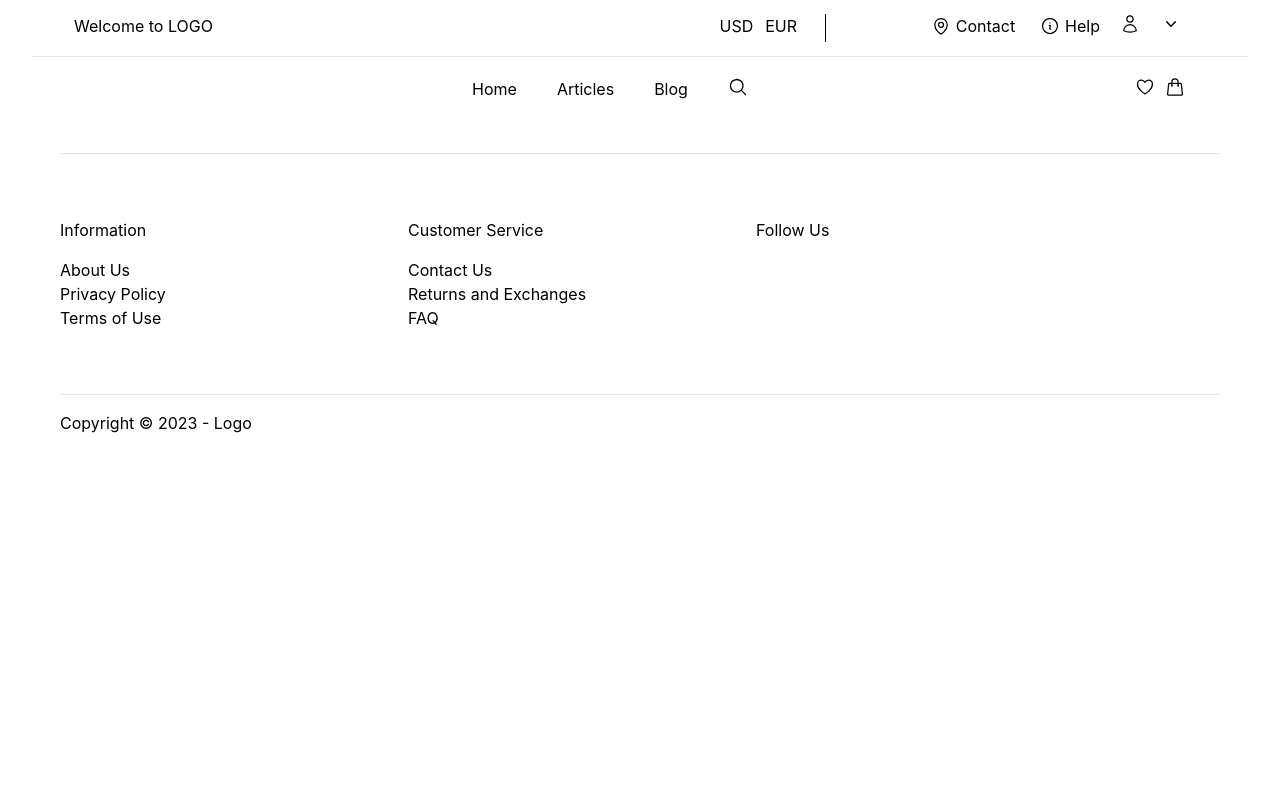
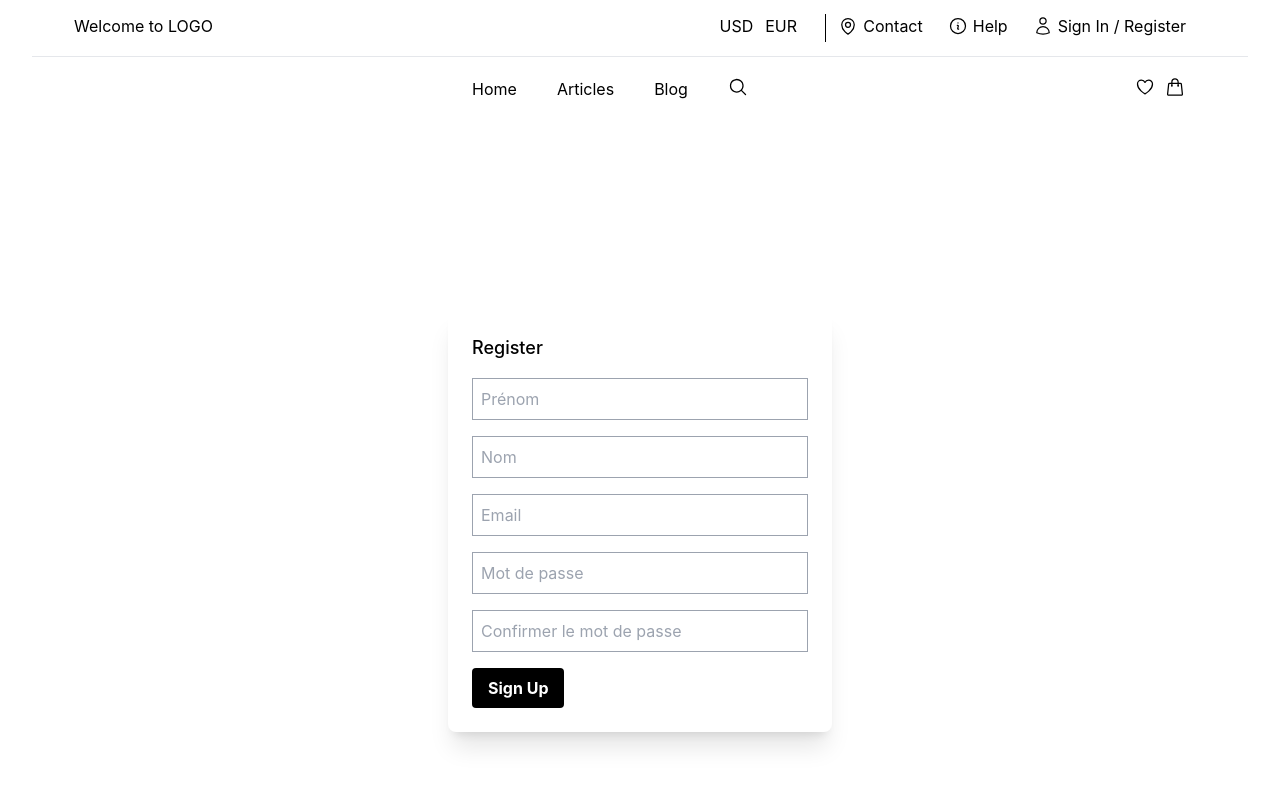
Before and after one commit to AkuseruW/ecommerceDjango, a React (Create React App) app in the folder frontend/: page /register in a window 1280 px wide. Shown: the top 800 px of the page. Built offline with nearby package versions, Linux system fonts and the light colour scheme.

Commit message:
correction verif if user is log

```diff
--- a/frontend/src/App.js
+++ b/frontend/src/App.js
@@ -6,6 +6,8 @@ import ArticlePages from './pages/ArticlePages';
 // import ArticlesListPages from './pages/ArticlesListPages';
 import CartPages from './pages/CartPages';
 import LoginPages from './pages/authentication/LoginPages';
+import RegistrationPages from './pages/authentication/RegistrationPages';
+
 import { BrowserRouter as Router, Route } from 'react-router-dom'
 import React, { useEffect } from 'react'
 import { useDispatch } from 'react-redux';
@@ -18,10 +20,10 @@ function App() {
 
   useEffect(() => {
     const cartItems = localStorage.getItem('cartItems')
-    dispatch(loadCart(JSON.parse(cartItems) || []))
+    dispatch(loadCart(JSON.parse(cartItems) || null))
 
     const authUserInfo = localStorage.getItem('userInfo')
-    dispatch(loadAuthUser(JSON.parse(authUserInfo) || []))
+    dispatch(loadAuthUser(JSON.parse(authUserInfo) || null))
   }, [dispatch])
 
   return (
@@ -34,6 +36,8 @@ function App() {
         <Route path='/article/:slug' element={<ArticlePages />} />
         <Route path='/cart' element={<CartPages />} />
         <Route path='/login' element={<LoginPages />} />
+        <Route path='/register' element={<RegistrationPages />} />
+
       </Routes>
 
       <Footer />
--- a/frontend/src/actions/userActions.js
+++ b/frontend/src/actions/userActions.js
@@ -3,11 +3,14 @@ import {
     USER_LOGIN_REQUEST,
     USER_LOGIN_SUCCESS,
     USER_LOGIN_FAIL,
+    LOAD_USER_IF_EXIST,
+
+    USER_REGISTER_REQUEST,
+    USER_REGISTER_SUCCESS,
+    USER_REGISTER_FAIL,
 
     USER_LOGOUT,
-    USER_DETAILS_RESET,
 
-    LOAD_USER_IF_EXIST,
 } from "../constants/userConstants";
 
 export const login = (email, password) => async (dispatch) => {
@@ -45,14 +48,47 @@ export const login = (email, password) => async (dispatch) => {
     }
 }
 
-export const loadAuthUser = (authUserInfo) => {
-    return { type: LOAD_USER_IF_EXIST, payload: authUserInfo }
+export const loadAuthUser = (userLogin) => {
+    return { type: LOAD_USER_IF_EXIST, payload: userLogin }
 }
 
 export const logout = () => (dispatch) => {
     localStorage.removeItem('userInfo')
     dispatch({ type: USER_LOGOUT })
-    dispatch({ type: USER_DETAILS_RESET })
-    dispatch({ type: ORDER_LIST_MY_RESET })
-    dispatch({ type: USER_LIST_RESET })
 }
+
+
+export const register = (name, lastname, email, password) => async (dispatch) => {
+    try{
+        dispatch({
+            type:USER_REGISTER_REQUEST,
+        })
+
+        const config = {
+            headers:{
+                'Content-type': 'application/json'
+            }
+        }
+
+        const {data} = await axios.post(
+            'api/users/register/',
+            {'name': name, 'lastname':lastname, 'username': email, 'password': password},
+            config
+        )
+
+        dispatch({
+            type:USER_REGISTER_SUCCESS,
+            payload:data
+        })
+
+        localStorage.setItem('userInfo', JSON.stringify(data))
+
+    }catch(error){
+        dispatch({
+            type:USER_REGISTER_FAIL,
+            payload:error.response && error.response.data.message
+            ? error.response.data.message
+            : error.message,
+        })
+    }
+}
--- a/frontend/src/components/Dropdown.js
+++ b/frontend/src/components/Dropdown.js
@@ -1,10 +1,10 @@
 import { Fragment } from 'react'
-import { useDispatch, useSelector } from 'react-redux'
+import { useDispatch } from 'react-redux'
 import { Menu, Transition } from '@headlessui/react'
 import { ChevronDownIcon } from '@heroicons/react/20/solid'
 import { HiOutlineUser } from "react-icons/hi2"
 import { Link } from 'react-router-dom'
-// import {}
+import { logout } from '../actions/userActions'
 
 
 function classNames(...classes) {
@@ -14,9 +14,9 @@ function classNames(...classes) {
 export default function Dropdown(props) {
   const dispatch = useDispatch()
 
-    const logoutHandler = () => {
-        dispatch(logout())
-    }
+  const logoutHandler = () => {
+    dispatch(logout())
+  }
 
   console.log(props.authUserInfo.name)
   return (
@@ -56,8 +56,10 @@ export default function Dropdown(props) {
           </div>
 
           <div className="py-1">
-            <Menu.Item onClick={logoutHandler}>
-              Logout
+            <Menu.Item>
+              <Link onClick={logoutHandler}>
+                Logout
+              </Link>
             </Menu.Item>
           </div>
 
--- a/frontend/src/components/Header.js
+++ b/frontend/src/components/Header.js
@@ -3,11 +3,11 @@ import { Link, NavLink } from "react-router-dom";
 import { HiOutlineShoppingBag, HiOutlineInformationCircle, HiOutlineUser, HiOutlineMapPin, HiOutlineHeart, HiMagnifyingGlass } from "react-icons/hi2";
 import Headroom from 'react-headroom'
 import Dropdown from './Dropdown'
-import { useDispatch, useSelector } from 'react-redux'
+import { useSelector } from 'react-redux'
 
 
 function Header() {
-    const authUserInfo = useSelector(state => state.userLogin.authUserInfo);
+    const authUserInfo = useSelector(state => state.userLogin.userInfo);
 
     return (
         <header>
--- a/frontend/src/constants/userConstants.js
+++ b/frontend/src/constants/userConstants.js
@@ -3,6 +3,11 @@ export const USER_LOGIN_SUCCESS = 'USER_LOGIN_SUCCESS'
 export const USER_LOGIN_FAIL = 'USER_LOGIN_FAIL'
 export const LOAD_USER_IF_EXIST = 'LOAD_USER_IF_EXIST'
 
+export const USER_REGISTER_REQUEST = 'USER_REGISTER_REQUEST'
+export const USER_REGISTER_SUCCESS = 'USER_REGISTER_SUCCESS'
+export const USER_REGISTER_FAIL = 'USER_REGISTER_FAIzL'
+
+
 
 export const USER_LOGOUT = 'USER_LOGOUT'
 export const USER_DETAILS_RESET = 'USER_DETAILS_RESET'
--- a/frontend/src/pages/authentication/RegistrationPages.js
+++ b/frontend/src/pages/authentication/RegistrationPages.js
@@ -0,0 +1,73 @@
+import React, { useState, useEffect } from 'react'
+import { useDispatch, useSelector } from 'react-redux'
+import { useNavigate } from 'react-router-dom';
+import { register } from '../../actions/userActions';
+
+
+function RegistrationPages({ location }) {
+    const [name, setName] = useState('')
+    const [lastname, setLastName] = useState('')
+    const [email, setEmail] = useState('')
+    const [password, setPassword] = useState('')
+    const [confirmPassword, setConfirmPassword] = useState('')
+    const [message, setMessage] = useState('')
+
+    const emailRegex = /^\w+([.-]?\w+)*@\w+([.-]?\w+)*(\.\w{2,3})+$/
+
+    const navigate = useNavigate()
+    const dispatch = useDispatch()
+
+    const redirect = location ? location.search ? location.search.split('=')[1] : '/' : '/'
+    const userRegister = useSelector(state => state.userRegister)
+    const { userInfo } = userRegister
+
+    useEffect(() => {
+        if (userInfo) {
+            navigate(redirect)
+        }
+    }, [navigate, userInfo, redirect])
+
+    const handleSubmit = (e) => {
+        e.preventDefault();
+        if (!emailRegex.test(email)) {
+            setMessage('Invalid email format');
+        } else if (password !== confirmPassword) {
+            setMessage('Password do not match');
+        } else {
+            dispatch(register(name, lastname, email, password));
+        }
+    }
+
+    return (
+        <div className="flex items-center justify-center h-screen">
+            <form className="bg-white p-6 rounded-lg shadow-xl w-full max-w-sm" onSubmit={handleSubmit}>
+                <h2 className="text-lg font-medium mb-4">Register</h2>
+                {message && {message}}
+                <div className="mb-4">
+                    <input type="text" className="border border-gray-400 p-2 w-full" placeholder="Prénom" value={name} onChange={e => setName(e.target.value)} />
+                </div>
+                <div className="mb-4">
+                    <input type="text" className="border border-gray-400 p-2 w-full" placeholder="Nom" value={lastname} onChange={e => setLastName(e.target.value)} />
+                </div>
+                <div className="mb-4">
+                    <input type="email" className="border border-gray-400 p-2 w-full" placeholder="Email" value={email} onChange={e => setEmail(e.target.value)} />
+                </div>
+                <div className="mb-4">
+                    <input type="password" className="border border-gray-400 p-2 w-full" placeholder="Mot de passe" value={password} onChange={e => setPassword(e.target.value)} />
+                </div>
+                <div className="mb-4">
+                    <input type="password" className="border border-gray-400 p-2 w-full" placeholder="Confirmer le mot de passe" value={confirmPassword} onChange={e => setConfirmPassword(e.target.value)} />
+                </div>
+                <button
+                    className="bg-black hover:bg-gray text-white font-bold py-2 px-4 rounded focus:outline-none focus:shadow-outline"
+                    type="submit"
+                >
+                    Sign Up
+                </button>
+
+            </form>
+        </div>
+    )
+}
+
+export default RegistrationPages
--- a/frontend/src/reducers/userReducers.js
+++ b/frontend/src/reducers/userReducers.js
@@ -2,14 +2,19 @@ import {
     USER_LOGIN_REQUEST,
     USER_LOGIN_SUCCESS,
     USER_LOGIN_FAIL,
+    LOAD_USER_IF_EXIST,
+
+    USER_REGISTER_REQUEST,
+    USER_REGISTER_SUCCESS,
+    USER_REGISTER_FAIL,
+
     USER_LOGOUT,
-    LOAD_USER_IF_EXIST
 } from "../constants/userConstants";
 
 export const userLoginReducers = (state = { }, action) => {
     switch (action.type) {
         case LOAD_USER_IF_EXIST:
-            return { authUserInfo: action.payload }
+            return { userInfo: action.payload }
 
         case USER_LOGIN_REQUEST:
             return { loading: true }
@@ -27,3 +32,22 @@ export const userLoginReducers = (state = { }, action) => {
             return state
     }
 }
+
+export const userRegisterReducers = (state = { }, action) => {
+    switch (action.type) {
+        case USER_REGISTER_REQUEST:
+            return { loading: true }
+
+        case USER_REGISTER_SUCCESS:
+            return { loading: false, userInfo: action.payload }
+
+        case USER_REGISTER_FAIL:
+            return { loading: false, error: action.payload }
+
+        case USER_LOGOUT:
+            return { }
+
+        default:
+            return state
+    }
+}
--- a/frontend/src/store.js
+++ b/frontend/src/store.js
@@ -1,7 +1,7 @@
 import { configureStore } from '@reduxjs/toolkit'
 import { articleListReducers, articleDetailReducers } from './reducers/articleReducers'
 import { cartReducer } from './reducers/cartReducers'
-import { userLoginReducers } from './reducers/userReducers'
+import { userLoginReducers, userRegisterReducers } from './reducers/userReducers'
 
 
 const cartItemsStorage = localStorage.getItem('cartItems') ?
@@ -21,6 +21,7 @@ const store = configureStore({
         articleDetails: articleDetailReducers,
         cart: cartReducer,
         userLogin: userLoginReducers,
+        userRegister:userRegisterReducers,
     },initialState
 })
 
```
